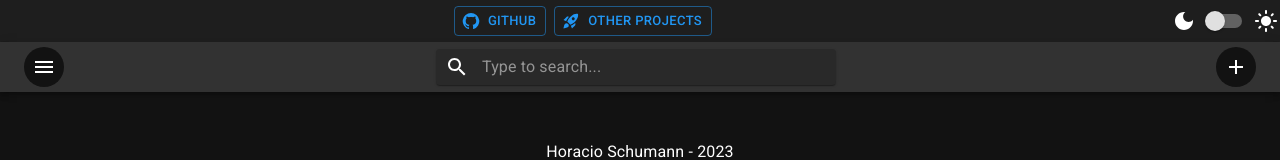
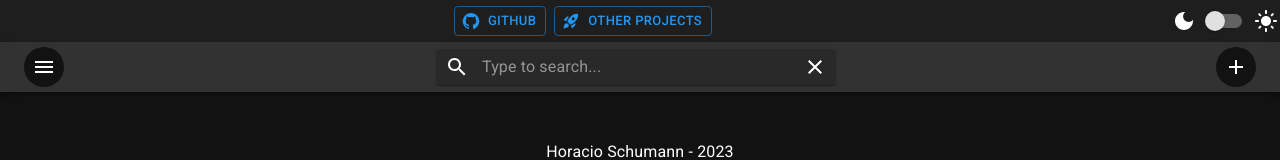
Before and after one commit to horaciosdev/react-notes, a React (Vite) app: page / in a window 1280 px wide. Shown: the top 160 px of the page. Built offline with nearby package versions, Linux system fonts and the light colour scheme.

Commit message:
update: add clear button to the searchbar

```diff
--- a/src/components/TopBar.tsx
+++ b/src/components/TopBar.tsx
@@ -10,6 +10,7 @@ import { Box } from "@mui/system";
 import styled from "@emotion/styled";
 
 import SearchIcon from "@mui/icons-material/Search";
+import ClearIcon from "@mui/icons-material/Clear";
 
 import AddIcon from "@mui/icons-material/Add";
 import MenuIcon from "@mui/icons-material/Menu";
@@ -72,6 +73,13 @@ export default function TopBar(props: any) {
                   </IconButton>
                 </InputAdornment>
               }
+              endAdornment={
+                <InputAdornment onClick={() => setSearch("")} position="end">
+                  <IconButton aria-label="search" size="small">
+                    <ClearIcon />
+                  </IconButton>
+                </InputAdornment>
+              }
             />
           </Paper>
         </FlexBox>
```
